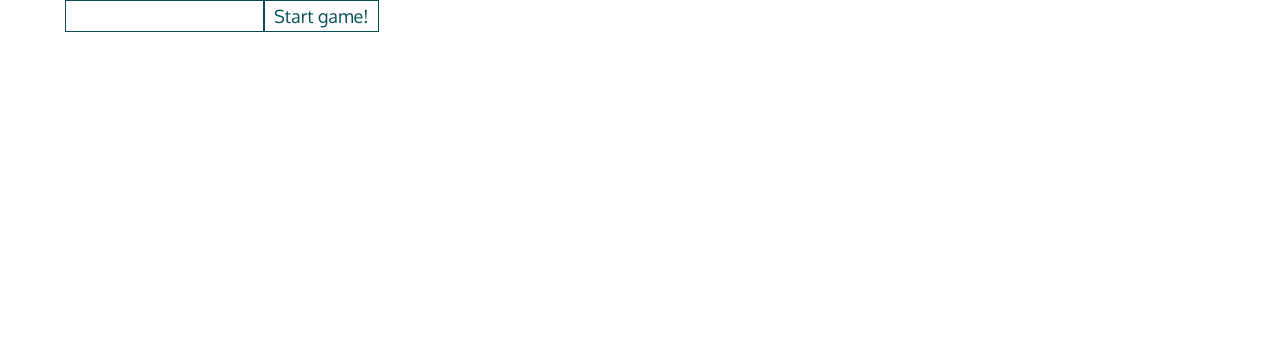
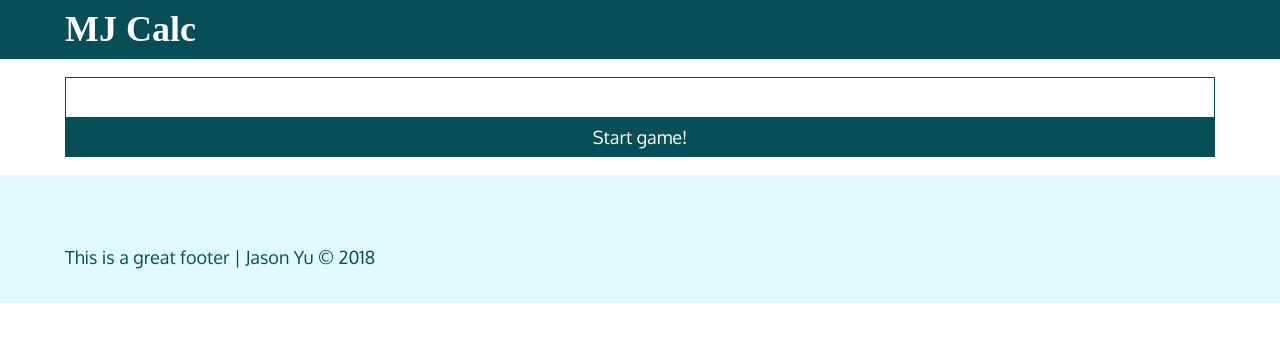
Before and after one commit to ycmjason/mjcalc, a Vue app: page / in a window 1280 px wide. Shown: the top 342 px of the page. Built offline with nearby package versions, Linux system fonts and the light colour scheme; a web font is replaced by a local one.

Commit message:
style: added more theme styles

```diff
--- a/src/App.vue
+++ b/src/App.vue
@@ -13,13 +13,4 @@ export default {
 <style lang="scss">
 @import "./scss/resets.scss";
 @import "./scss/theme.scss";
-
-.container {
-  max-width: 1180px;
-  width: 100%;
-  padding-left: 15px;
-  padding-right: 15px;
-  margin-left: auto;
-  margin-right: auto;
-}
 </style>
--- a/src/components/EntryForm.vue
+++ b/src/components/EntryForm.vue
@@ -1,8 +1,8 @@
 <template>
-  <div>
+  <main>
     <input type="text" v-model="buzzword">
     <button @click="startGame(buzzword)">Start game!</button>
-  </div>
+  </main>
 </template>
 
 <script>
@@ -19,3 +19,10 @@ export default {
   },
 };
 </script>
+
+<style scoped>
+main {
+  display: flex;
+  flex-direction: column;
+}
+</style>
--- /dev/null
+++ b/src/components/Footer.vue
@@ -0,0 +1,19 @@
+<template>
+  <footer>
+    <div class="container">
+      This is a great footer | Jason Yu &copy; 2018
+    </div>
+  </footer>
+</template>
+
+<style lang="scss" scoped>
+@import "../scss/config.scss";
+
+footer {
+  margin-top: 1rem;
+  padding-top: 4rem;
+  padding-bottom: 2rem;
+  background: lighten($theme-color-primary, 75%);
+  color: $theme-color-primary;
+}
+</style>
--- /dev/null
+++ b/src/components/Header.vue
@@ -0,0 +1,21 @@
+<template>
+  <header>
+    <div class="container"><h1>MJ Calc</h1></div>
+  </header>
+</template>
+
+<style lang="scss" scoped>
+@import "../scss/config.scss";
+
+header {
+  background: $theme-color-primary;
+  padding-top: 0.5rem;
+  padding-bottom: 0.5rem;
+  margin-bottom: 1rem;
+}
+
+h1 {
+  color: $theme-color-background;
+  margin: 0;
+}
+</style>
--- /dev/null
+++ b/src/components_layout/Default.vue
@@ -0,0 +1,11 @@
+<template functional>
+  <main>
+    <mj-header></mj-header>
+    <div class="container"><slot></slot></div>
+    <mj-footer></mj-footer>
+  </main>
+</template>
+
+<style scoped>
+
+</style>
--- /dev/null
+++ b/src/components_page/Home.vue
@@ -0,0 +1,5 @@
+<template>
+  <mj-layout-default>
+      <mj-entry-form></mj-entry-form>
+  </mj-layout-default>
+</template>
--- a/src/components_pages/Home.vue
+++ /dev/null
@@ -1,5 +0,0 @@
-<template>
-  <div class="container">
-    <mj-entry-form></mj-entry-form>
-  </div>
-</template>
--- a/src/main.js
+++ b/src/main.js
@@ -11,6 +11,7 @@ const registerAll = (context, prefix) => context.keys().forEach(p => {
 });
 
 registerAll(require.context('@/components', false, /.*\.vue/), COMPONENT_PREFIX);
+registerAll(require.context('@/components_layout', false, /.*\.vue/), COMPONENT_PREFIX + 'Layout');
 
 Vue.config.productionTip = false;
 
--- a/src/router.js
+++ b/src/router.js
@@ -1,6 +1,5 @@
 import Vue from 'vue';
 import Router from 'vue-router';
-import Home from './components_pages/Home.vue';
 
 Vue.use(Router);
 
@@ -10,7 +9,7 @@ export default new Router({
     {
       path: '/',
       name: 'home',
-      component: Home,
+      component: require('./components_page/Home.vue').default,
     },
   ],
 });
--- a/src/scss/theme.scss
+++ b/src/scss/theme.scss
@@ -12,8 +12,8 @@ h1, h2, h3, h4, h5, h6 {
   font-family: $theme-font-heading;
 }
 
-input, button {
-  padding: 0.25rem 0.5rem;
+input {
+  padding: 0.5rem 1rem;
   border: 1px solid $theme-color-primary;
   background: $theme-color-background;
   outline: none;
@@ -22,3 +22,23 @@ input, button {
     border-color: lighten($theme-color-primary, 20%);
   }
 }
+
+button {
+  border: 0;
+  padding: 0.5rem 1rem;
+  background: $theme-color-primary;
+  color: $theme-color-background;
+
+  &:focus {
+    border-color: lighten($theme-color-primary, 20%);
+  }
+}
+
+.container {
+  max-width: 1180px;
+  width: 100%;
+  padding-left: 15px;
+  padding-right: 15px;
+  margin-left: auto;
+  margin-right: auto;
+}
```
Also changed, not shown: src/components_page/Game.vue (added).
